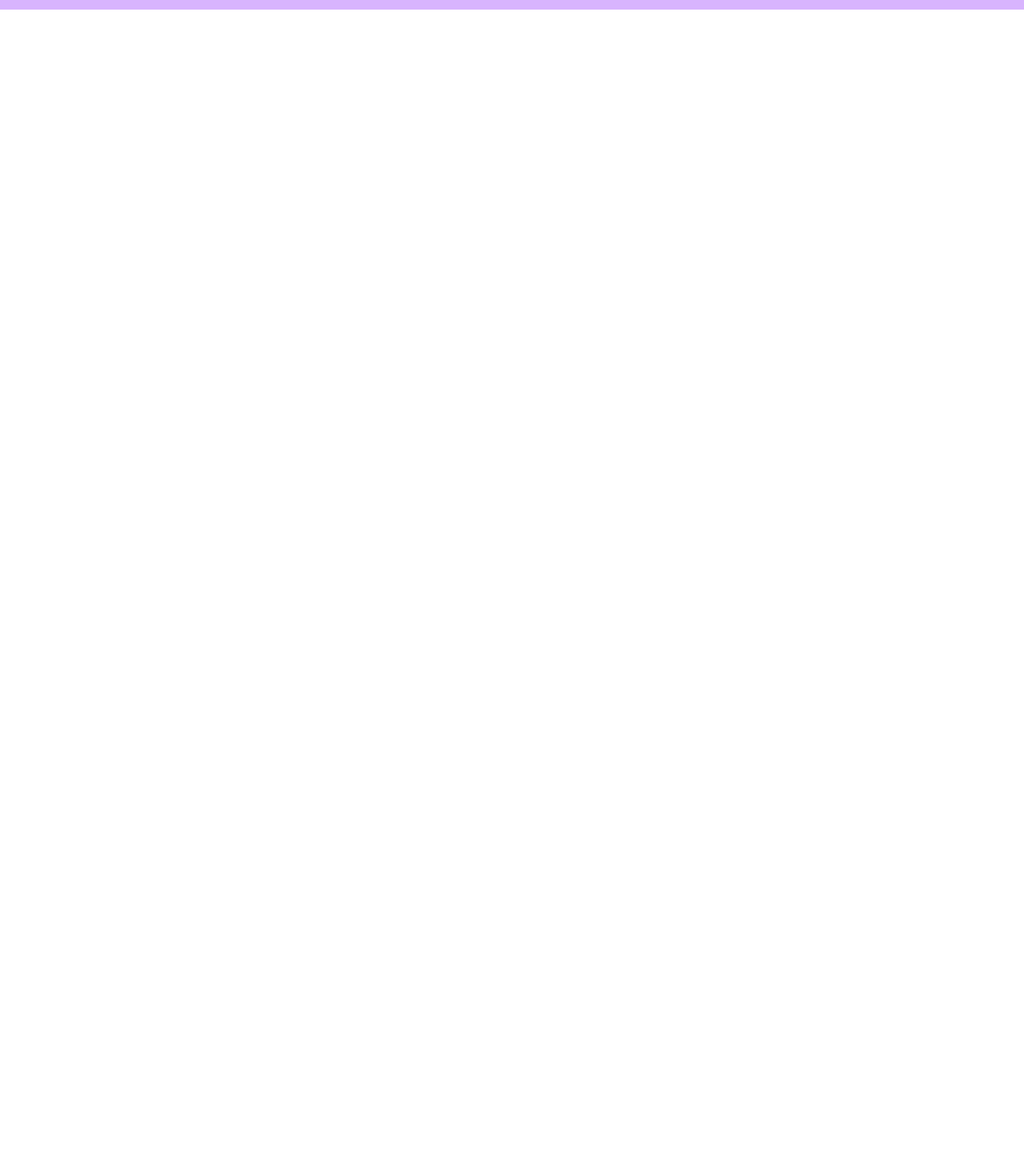
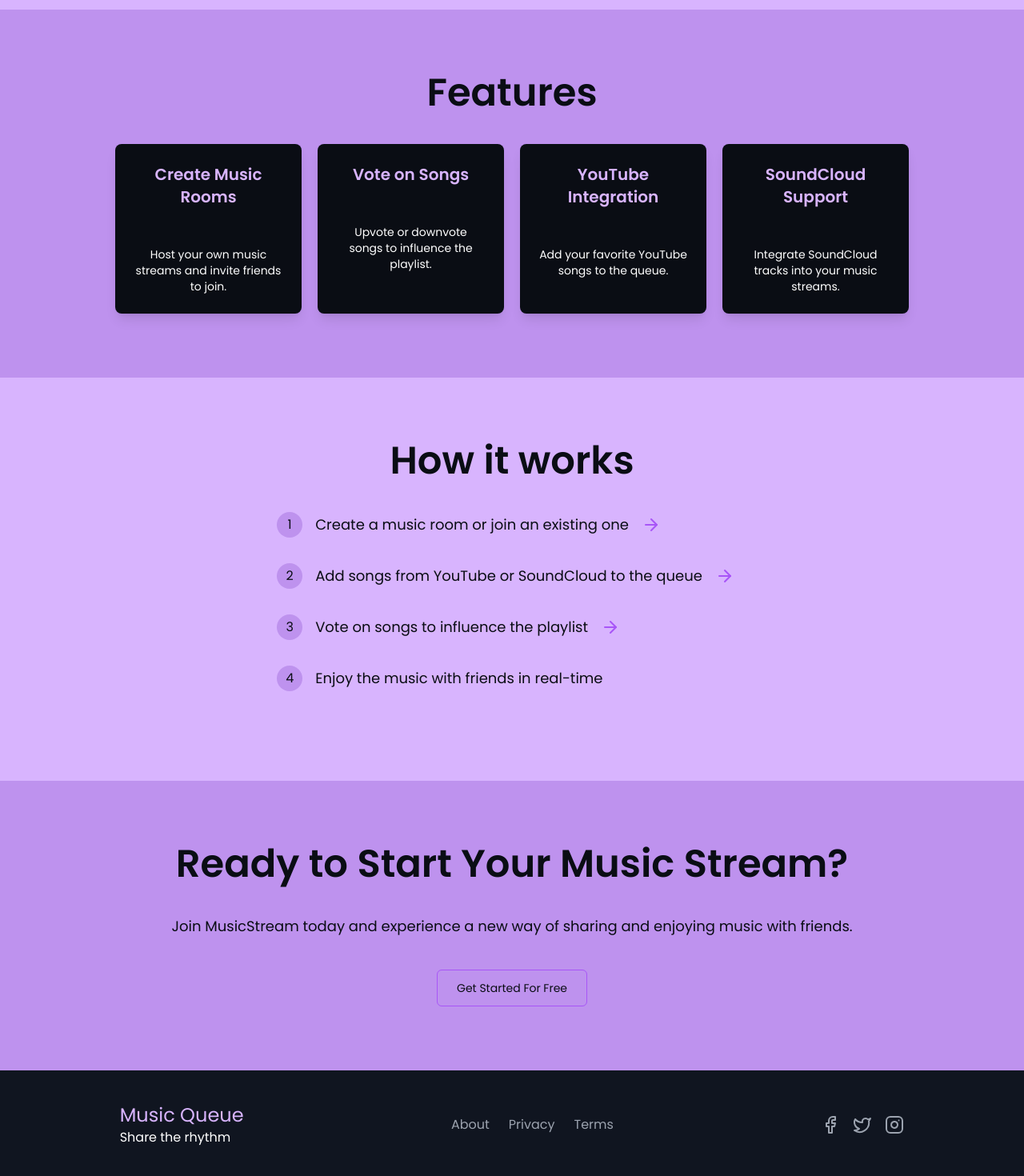
Before and after one commit to SaribJawad/Music-Queue, a React (Vite) app in the folder client/: page / in a window 1280 px wide. Shown: the part 788-2258 px from the top of the page at 80% size. Before the commit the page ends 800 px from the top, so only its background shows below. Built offline with nearby package versions, Linux system fonts and the light colour scheme.

Commit message:
Add footer, feature section, and how it works components; refactor navbar and hero section for improved layout and styling

```diff
--- /dev/null
+++ b/client/src/component/Button.tsx
@@ -0,0 +1,9 @@
+function Button({ children }: { children: string }) {
+  return (
+    <button className="px-6 py-3 dark:text-white text-text_light border border-purple-500 hover:bg-text_light hover:text-text_dark  dark:hover:bg-purple-700 duration-300 transition-all rounded-md text-sm w-fit self-center">
+      {children}
+    </button>
+  );
+}
+
+export default Button;
--- /dev/null
+++ b/client/src/component/Footer.tsx
@@ -0,0 +1,63 @@
+import { Facebook, Instagram, Twitter } from "lucide-react";
+import { Link } from "react-router-dom";
+
+function Footer() {
+  return (
+    <footer className="bg-background_dark_secondary dark:bg-background_dark py-10 px-5 flex sm:flex-row sm:gap-0 gap-10 flex-col  items-center justify-around">
+      <div className="sm:text-start text-center">
+        <h4 className="text-2xl text-text_dark">Music Queue</h4>
+        <p className="text-white">Share the rhythm</p>
+      </div>
+      <nav className="mb-6 md:mb-0">
+        <ul className="flex space-x-6">
+          <li>
+            <Link
+              to="#"
+              className="text-gray-400 hover:text-text_dark transition-colors"
+            >
+              About
+            </Link>
+          </li>
+          <li>
+            <Link
+              to="#"
+              className="text-gray-400 hover:text-text_dark transition-colors"
+            >
+              Privacy
+            </Link>
+          </li>
+          <li>
+            <Link
+              to="#"
+              className="text-gray-400 hover:text-text_dark transition-colors"
+            >
+              Terms
+            </Link>
+          </li>
+        </ul>
+      </nav>
+      <div className="flex space-x-4">
+        <Link
+          to=""
+          className="text-gray-400 hover:text-text_dark transition-colors"
+        >
+          <Facebook className="h-6 w-6" />
+        </Link>
+        <Link
+          to=""
+          className="text-gray-400 hover:text-text_dark transition-colors"
+        >
+          <Twitter className="h-6 w-6" />
+        </Link>
+        <Link
+          to=""
+          className="text-gray-400 hover:text-text_dark transition-colors"
+        >
+          <Instagram className="h-6 w-6" />
+        </Link>
+      </div>
+    </footer>
+  );
+}
+
+export default Footer;
--- a/client/src/component/Navbar.tsx
+++ b/client/src/component/Navbar.tsx
@@ -6,7 +6,7 @@ function Navbar() {
       <h1 className="text-xl font-semibold text-text_light dark:text-text_dark">
         Music Queue
       </h1>
-      <ul className="flex items-center gap-10 justify-center">
+      <ul className=" items-center gap-10 justify-center sm:flex hidden">
         <li className="cursor-pointer text-text_light dark:text-white dark:hover:text-purple-300">
           Features
         </li>
--- /dev/null
+++ b/client/src/component/ui/CTA.tsx
@@ -0,0 +1,20 @@
+import Button from "../Button";
+
+function CTA() {
+  return (
+    <section className="bg-background_light_secondary dark:bg-background_dark_secondary w-full   text-center py-20 px-5">
+      <div className="container mx-auto text-center flex flex-col gap-10">
+        <h1 className="dark:text-text_dark text-text_light text-4xl sm:text-5xl font-semibold">
+          Ready to Start Your Music Stream?
+        </h1>
+        <p className="text-base md:text-lg  dark:text-white">
+          Join MusicStream today and experience a new way of sharing and
+          enjoying music with friends.
+        </p>
+        <Button>Get Started For Free</Button>
+      </div>
+    </section>
+  );
+}
+
+export default CTA;
--- /dev/null
+++ b/client/src/component/ui/FeatureSection.tsx
@@ -0,0 +1,45 @@
+function FeatureSection() {
+  const features = [
+    {
+      title: "Create Music Rooms",
+      description: "Host your own music streams and invite friends to join.",
+    },
+    {
+      title: "Vote on Songs",
+      description: "Upvote or downvote songs to influence the playlist.",
+    },
+    {
+      title: "YouTube Integration",
+      description: "Add your favorite YouTube songs to the queue.",
+    },
+    {
+      title: "SoundCloud Support",
+      description: "Integrate SoundCloud tracks into your music streams.",
+    },
+  ];
+
+  return (
+    <section className="bg-background_light_secondary dark:bg-background_dark_secondary w-full   text-center py-20 px-5 flex flex-col items-center gap-10 ">
+      <h1 className="dark:text-text_dark text-text_light text-4xl sm:text-5xl font-semibold">
+        Features
+      </h1>
+      <div className="w-full grid lg:grid-cols-4 sm:grid-cols-2 grid-cols-1 sm:w-[80%] gap-5">
+        {features.map((feature, index) => (
+          <div
+            key={index}
+            className="dark:bg-background_dark bg-background_dark p-6 rounded-lg shadow-lg hover:shadow-xl transition-all cursor-pointer duration-300 transform hover:-translate-y-1 flex flex-col gap-10"
+          >
+            <h3 className="text-xl text-text_dark font-semibold mb-2">
+              {feature.title}
+            </h3>
+            <p className="dark:text-white text-sm text-white">
+              {feature.description}
+            </p>
+          </div>
+        ))}
+      </div>
+    </section>
+  );
+}
+
+export default FeatureSection;
--- a/client/src/component/ui/HeroSection.tsx
+++ b/client/src/component/ui/HeroSection.tsx
@@ -1,10 +1,12 @@
+import Button from "../Button";
+
 function HeroSection() {
   return (
-    <section className="min-h-[calc(100vh-4rem)] w-full sm:w-[80%] py-10 px-3 sm:mx-auto flex flex-col items-center justify-center text-center gap-10 ">
+    <section className="min-h-[calc(100vh-3.9rem)] w-full sm:w-[80%] py-10 px-3 sm:mx-auto flex flex-col items-center justify-center text-center gap-10 ">
       <div className="flex flex-col gap-3">
-        <h1 className="text-3xl sm:text-4xl md:text-6xl font-semibold flex  flex-col gap-2">
+        <h1 className="text-4xl sm:text-5xl md:text-6xl font-semibold flex  flex-col gap-2">
           Stream, Vote, Play –{" "}
-          <span className="keyboard block px-3  rounded-md text-purple-700">
+          <span className="keyboard block px-3  rounded-md text-text_dark_secondary">
             <span className="key">Y</span>
             <span className="key">O</span>
             <span className="key">U</span>
@@ -22,9 +24,7 @@ function HeroSection() {
         </p>
       </div>
       <div className="mt-6 flex gap-4">
-        <button className="px-6 py-3 dark:text-white text-text_light border border-purple-800 hover:bg-text_light hover:text-text_dark  dark:hover:bg-purple-800 duration-300 transition-all rounded-md text-sm ">
-          Get Started
-        </button>
+        <Button>Get Started</Button>
       </div>
     </section>
   );
--- /dev/null
+++ b/client/src/component/ui/HowItWorks.tsx
@@ -0,0 +1,33 @@
+import { ArrowRight } from "lucide-react";
+
+function HowItWorks() {
+  const steps = [
+    "Create a music room or join an existing one",
+    "Add songs from YouTube or SoundCloud to the queue",
+    "Vote on songs to influence the playlist",
+    "Enjoy the music with friends in real-time",
+  ];
+
+  return (
+    <section className="bg-background_light dark:bg-background_dark w-full   text-center py-20 flex px-5 flex-col gap-10 ">
+      <h1 className="dark:text-text_dark text-text_light text-4xl sm:text-5xl font-semibold">
+        How it works
+      </h1>
+      <div className="max-w-3xl mx-auto">
+        {steps.map((step, index) => (
+          <div key={index} className="flex items-center mb-8">
+            <div className="bg-background_light_secondary dark:text-text_light rounded-full w-8 h-8 flex items-center justify-center mr-4 flex-shrink-0">
+              {index + 1}
+            </div>
+            <p className="text-base md:text-lg dark:text-white">{step}</p>
+            {index < steps.length - 1 && (
+              <ArrowRight className="h-6 w-6 text-purple-500 mx-4" />
+            )}
+          </div>
+        ))}
+      </div>
+    </section>
+  );
+}
+
+export default HowItWorks;
--- a/client/src/page/LandingPage.tsx
+++ b/client/src/page/LandingPage.tsx
@@ -1,5 +1,9 @@
+import Footer from "../component/Footer";
 import Navbar from "../component/Navbar";
+import CTA from "../component/ui/CTA";
+import FeatureSection from "../component/ui/FeatureSection";
 import HeroSection from "../component/ui/HeroSection";
+import HowItWorks from "../component/ui/HowItWorks";
 
 function LandingPage() {
   return (
@@ -7,7 +11,11 @@ function LandingPage() {
       <Navbar />
       <main>
         <HeroSection />
+        <FeatureSection />
+        <HowItWorks />
+        <CTA />
       </main>
+      <Footer />
     </div>
   );
 }
--- a/client/tailwind.config.js
+++ b/client/tailwind.config.js
@@ -9,8 +9,11 @@ export default {
       },
       colors: {
         background_dark: "#0a0d14",
+        background_dark_secondary: "#101520",
         background_light: "#d8b4fe",
+        background_light_secondary: "#be92ee",
         text_dark: "#d8b4fe",
+        text_dark_secondary: "#7e22ce",
         text_light: "#0a0d14",
       },
     },
```
